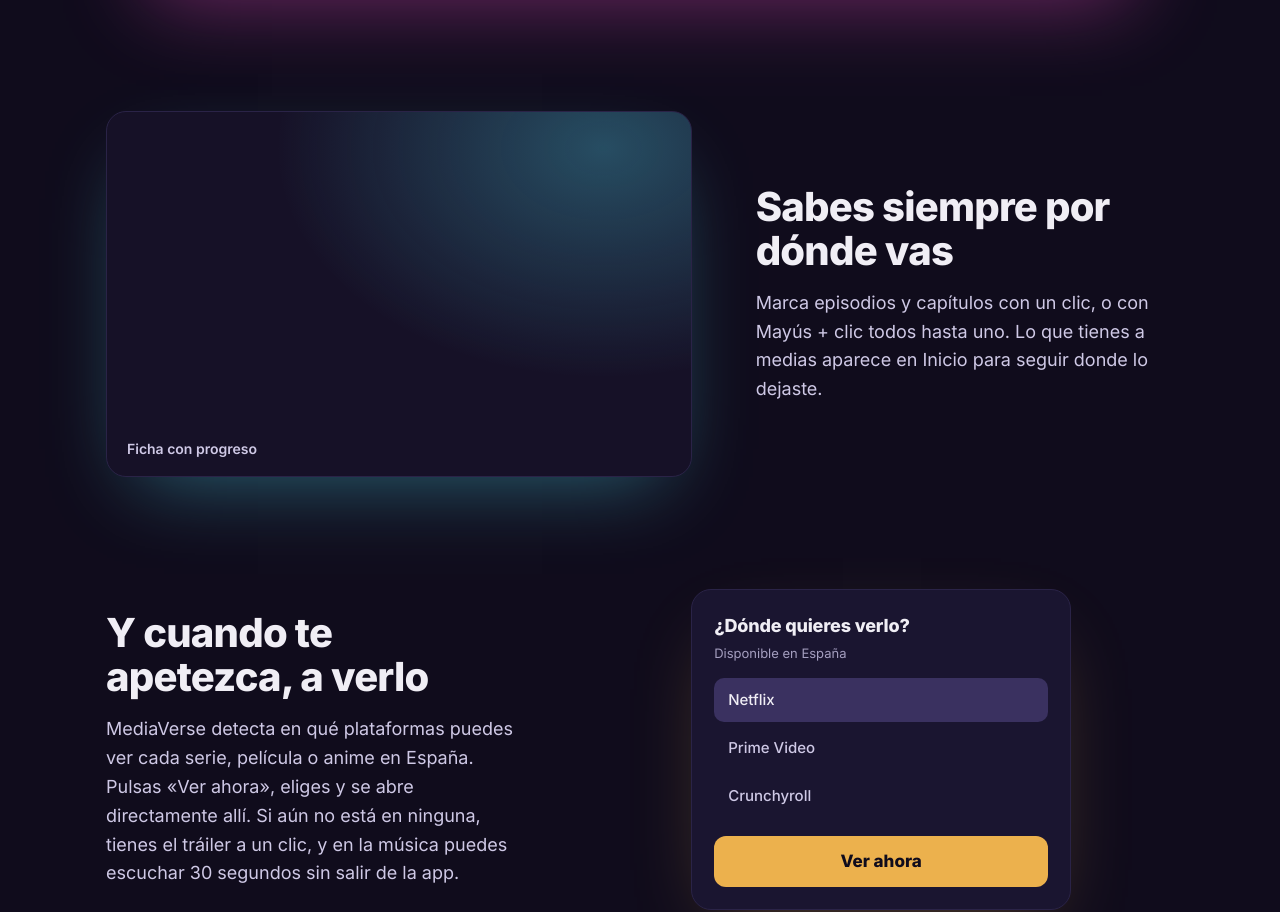
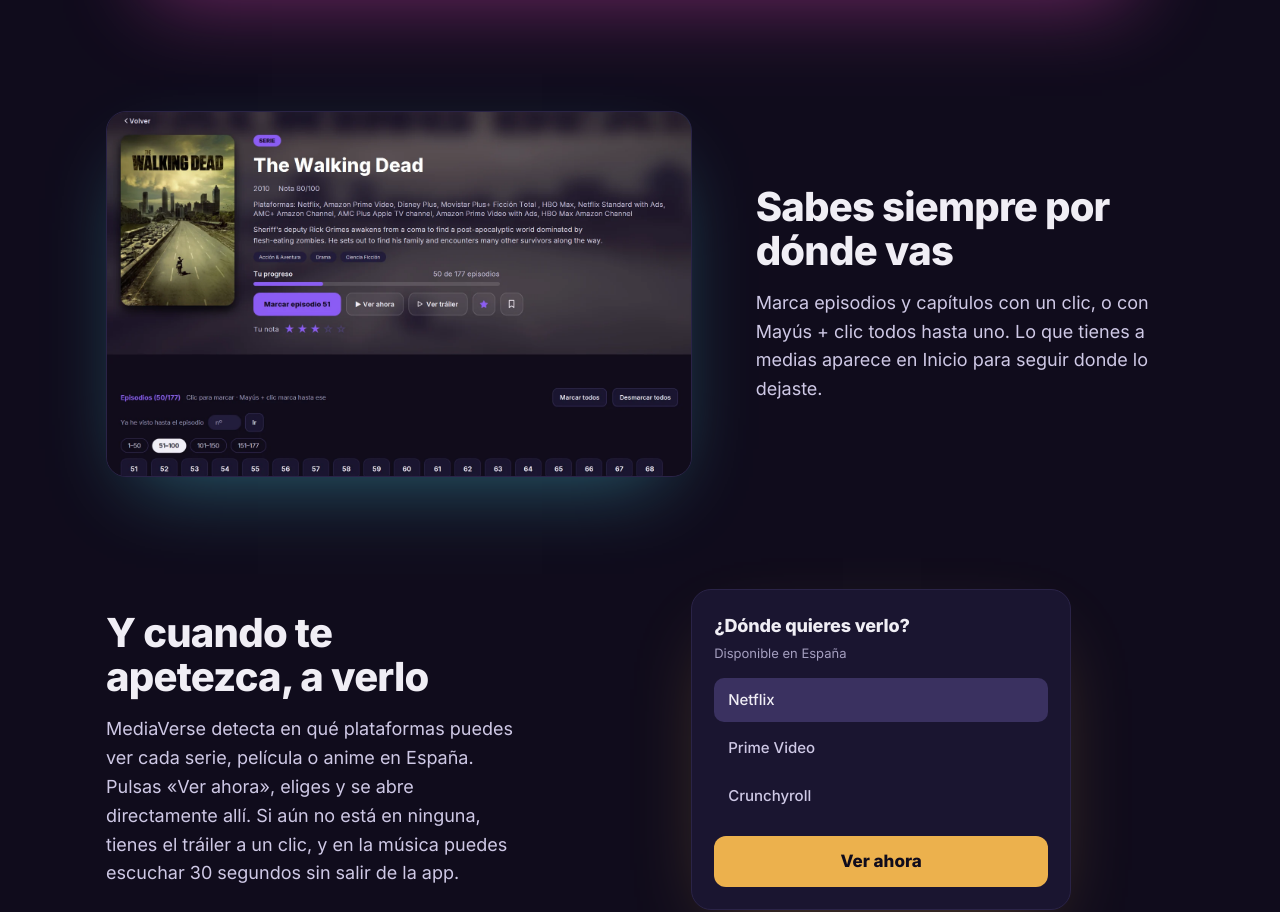
Before and after one commit to rujiman/MediaVerse, a plain HTML site: page docs/index.html in a window 1280 px wide. Shown: the part 4116-5028 px from the top of the page. Drawn offline with Linux system fonts and the light colour scheme; no server answers.

Commit message:
Web: captura real de la ficha con progreso
Co-Authored-By: Claude Opus 5.5 <noreply@anthropic.com>
Claude-Session: https://claude.ai/code/session_01WCSDSgzLEDWmAht5f2ht2j

```diff
--- a/docs/index.html
+++ b/docs/index.html
@@ -137,7 +137,7 @@
         <p>Marca episodios y capítulos con un clic, o con Mayús + clic todos hasta uno. Lo que tienes a medias aparece en Inicio para seguir donde lo dejaste.</p>
       </div>
       <figure class="shot" style="--c:#4dd9ec">
-        <img src="assets/shots/detalle.png" alt="Ficha de un anime con la cuadrícula de episodios vistos" loading="lazy">
+        <img src="assets/shots/detalle.webp" alt="Ficha de The Walking Dead en MediaVerse: 50 de 177 episodios vistos, botón Marcar episodio 51 y cuadrícula de episodios por bloques" loading="lazy" width="1540" height="962">
         <figcaption>Ficha con progreso</figcaption>
       </figure>
     </article>
```
Also changed, not shown: docs/assets/shots/detalle.webp (added).
